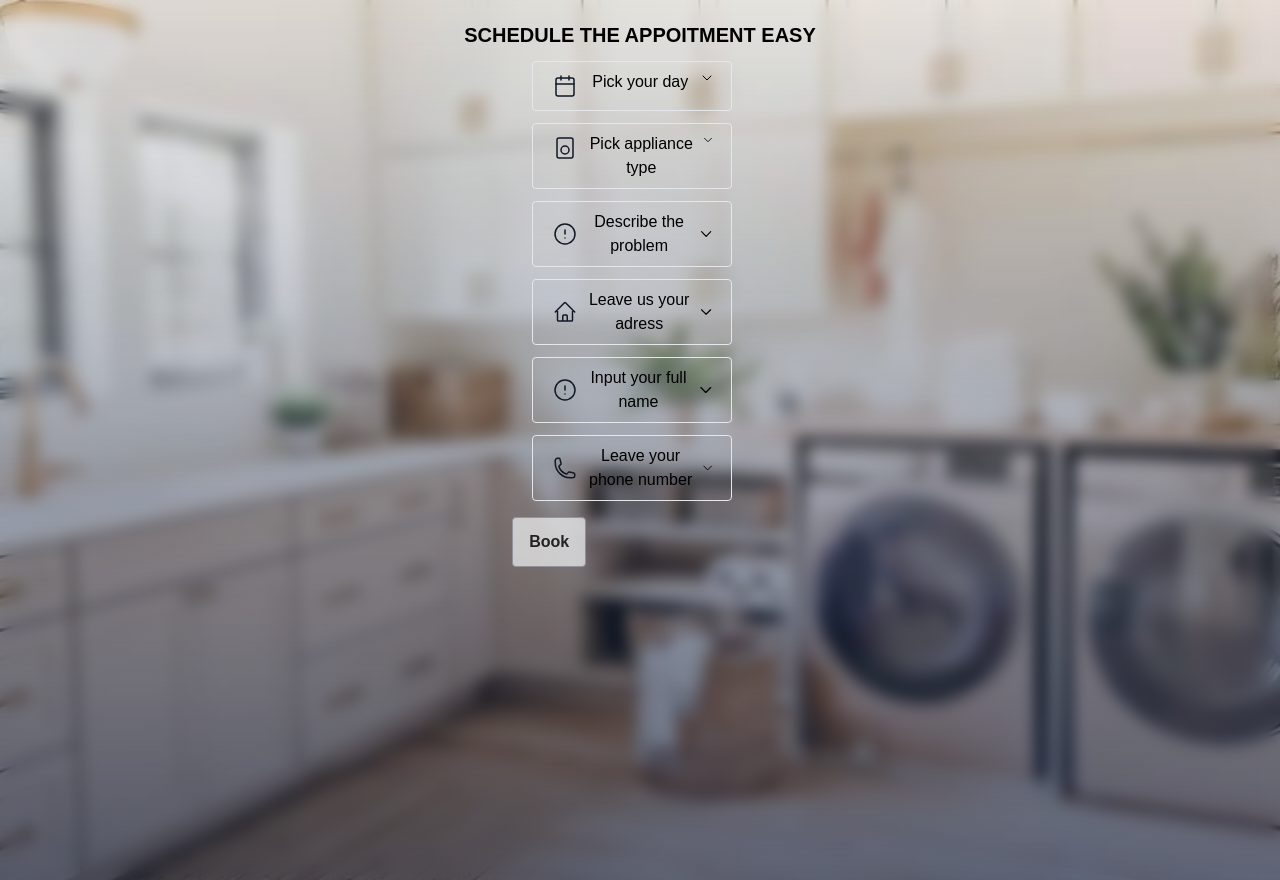
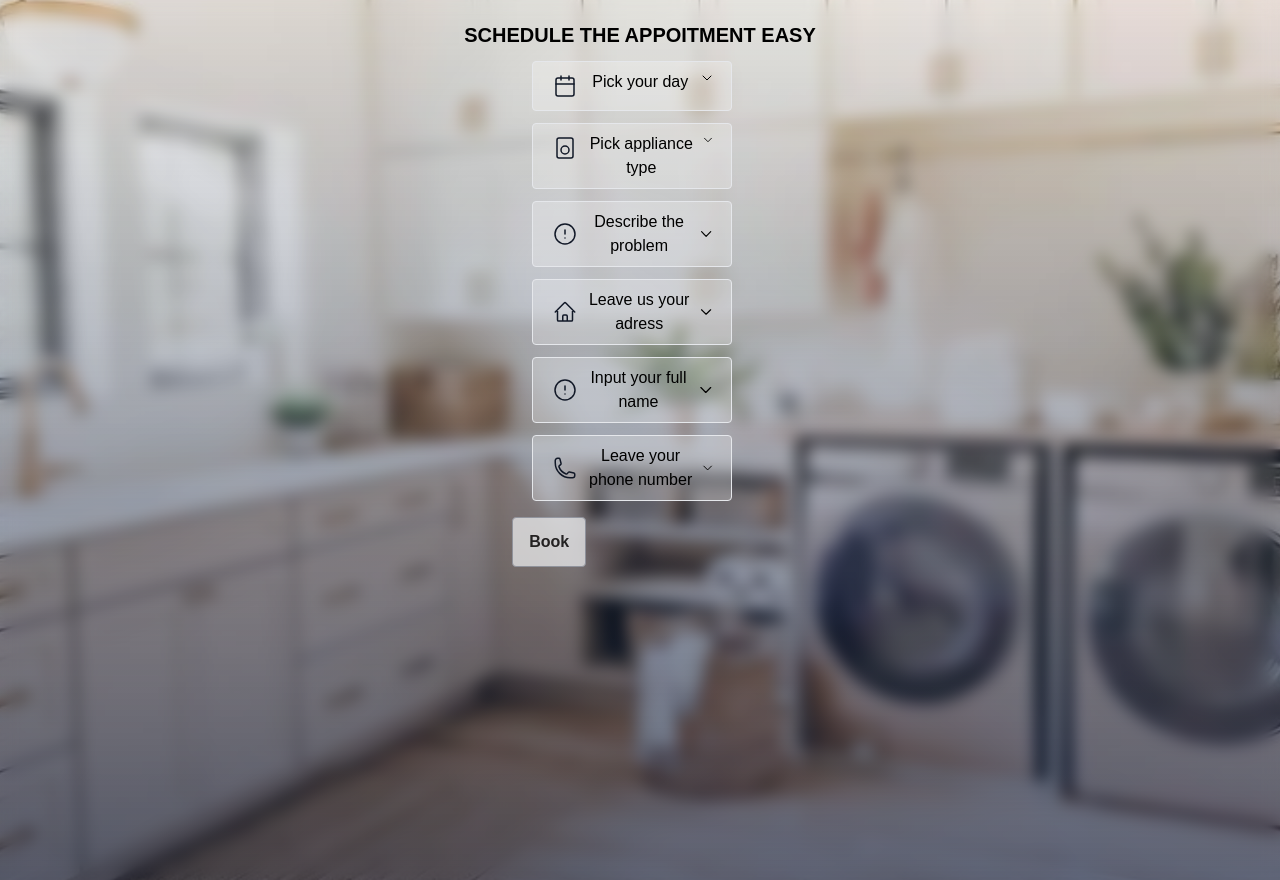
Before and after one commit to Sg7r/That-is-Fixable, a FastAPI app: page /residential in a window 1280 px wide. Run offline with FastAPI, Linux system fonts and the light colour scheme; parts of the project's set-up code (start-up, migrations or seed data) failed here and were passed over; some libraries are stand-ins or nearby versions.

Commit message:
White background for buttons

```diff
--- a/requirements.txt
+++ b/requirements.txt
@@ -22,3 +22,5 @@ typing-inspection==0.4.2
 typing_extensions==4.15.0
 uvicorn==0.40.0
 WTForms==3.1.2
+httpx
+python-dotenv
--- a/templates/residential.html
+++ b/templates/residential.html
@@ -81,7 +81,7 @@
                 <button
                     type="button"
                     @click="toggle"
-                    class="w-full border rounded px-4 py-2 flex justify-between">
+                    class="w-full border rounded px-4 py-2 flex justify-between bg-white/25">
 
                       <!-- Icon transformed to greeт -->
                         <div
@@ -146,7 +146,8 @@
                                         cursor-pointer text-fg-brand border-brand
                                         peer-checked:border-brand peer-checked:bg-brand
                                         hover:text-white peer-checked:text-white
-                                        hover:bg-brand-strong">
+                                        hover:bg-brand-strong
+                                        bg-white/25">
                             <!-- <span x-text="day.weekday"></span> -->
                             <div x-text="day.weekday"></div>
                             <div class="text-sm" x-text="day.date"></div>
@@ -178,7 +179,8 @@
                                 cursor-pointer text-fg-brand border-brand
                                 peer-checked:border-brand peer-checked:bg-brand
                                 hover:text-white peer-checked:text-white
-                                hover:bg-brand-strong">
+                                hover:bg-brand-strong
+                                bg-white/25">
                     <span   x-text="slot"></span>
                     </button>
                 </template>
@@ -203,7 +205,7 @@
                 <button
                     type="button"
                     @click="toggle"
-                    class="w-full border rounded px-4 py-2 flex justify-between">
+                    class="w-full border rounded px-4 py-2 flex justify-between bg-white/25">
 
                      <!-- Icon transformed to gree -->
                     <div
@@ -254,7 +256,8 @@
                             cursor-pointer text-fg-brand border-brand
                             peer-checked:border-brand peer-checked:bg-brand
                             hover:text-white peer-checked:text-white
-                            hover:bg-brand-strong">
+                            hover:bg-brand-strong
+                            bg-white/25">
                         <span x-text="item"></span>
                     </button>
                 </template>
@@ -280,7 +283,7 @@
                     <button
                         type="button"
                         @click="open = !open"
-                        class="w-full border rounded px-4 py-2 flex justify-between items-center">
+                        class="w-full border rounded px-4 py-2 flex justify-between items-center bg-white/25">
 
                         <!-- Icon transformed to greeт -->
                         <div
@@ -358,7 +361,7 @@
                     <button
                         type="button"
                         @click="open = !open"
-                        class="w-full border rounded px-4 py-2 flex justify-between items-center">
+                        class="w-full border rounded px-4 py-2 flex justify-between items-center bg-white/25">
 
                         <div
                             class="p-1 rounded transition-all"
@@ -460,7 +463,7 @@
                     <button
                         type="button"
                         @click="open = !open"
-                        class="w-full border rounded px-4 py-2 flex justify-between items-center">
+                        class="w-full border rounded px-4 py-2 flex justify-between items-center bg-white/25">
 
                         <!-- Icon transformed to greeт -->
                         <div
@@ -506,9 +509,9 @@
                         <textarea
                             x-model="text"
                             name="name"
-                            rows="4"
+                            rows="1"
                             @input="text && $dispatch('filled', 'name')"
-                            placeholder="Example: Dryer not heating, makes loud noise..."
+                            placeholder="James Jonson..."
                             class="w-full border rounded p-3 text-sm resize-none
                                     bg-white text-black
                                     placeholder:text-gray-500 placeholder:opacity-100
@@ -534,7 +537,7 @@
                     <button
                         type="button"
                         @click="open = !open"
-                        class="w-full border rounded px-4 py-2 flex justify-between items-center">
+                        class="w-full border rounded px-4 py-2 flex justify-between items-center bg-white/25">
 
                         <!-- Icon transformed to green -->
                         <div
```
